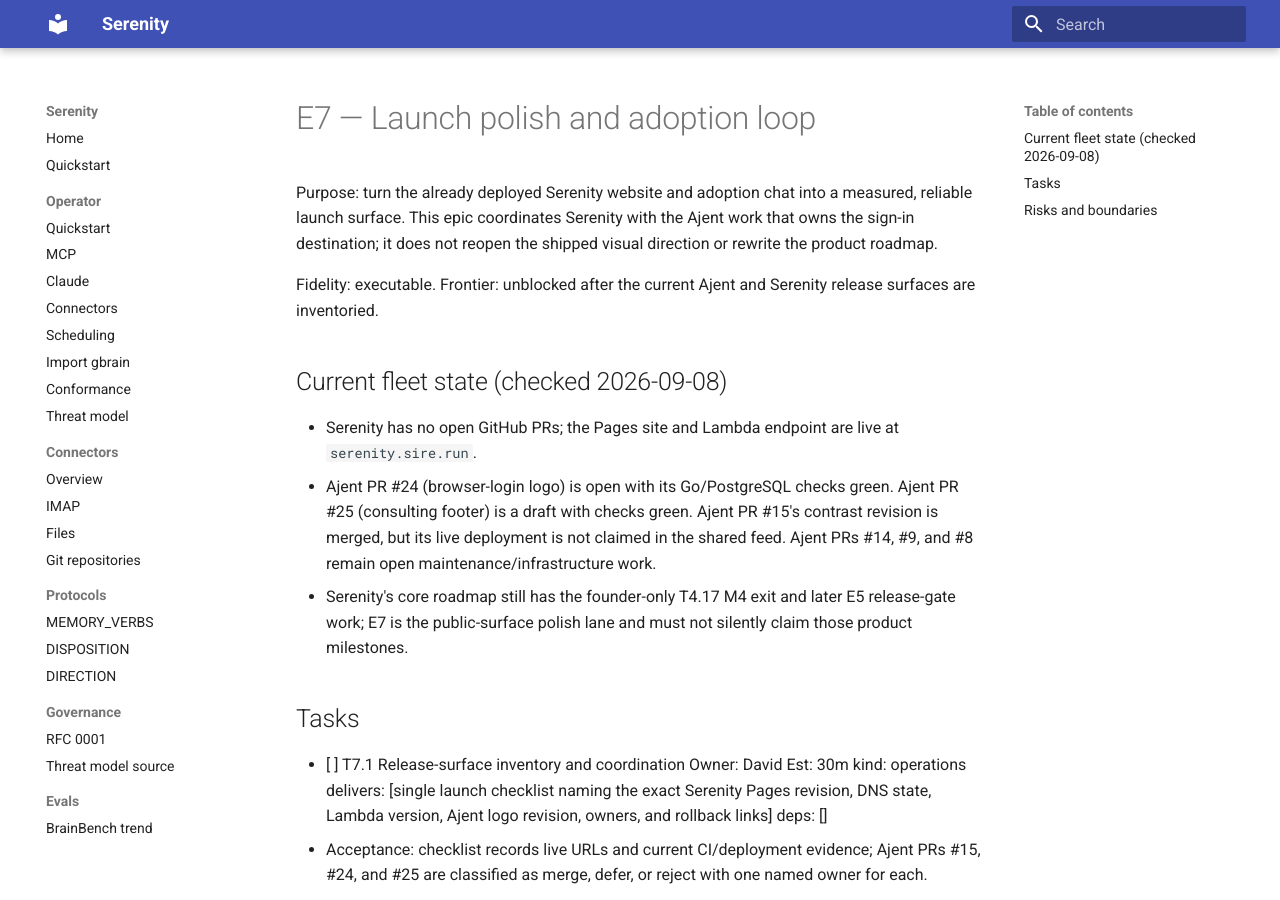
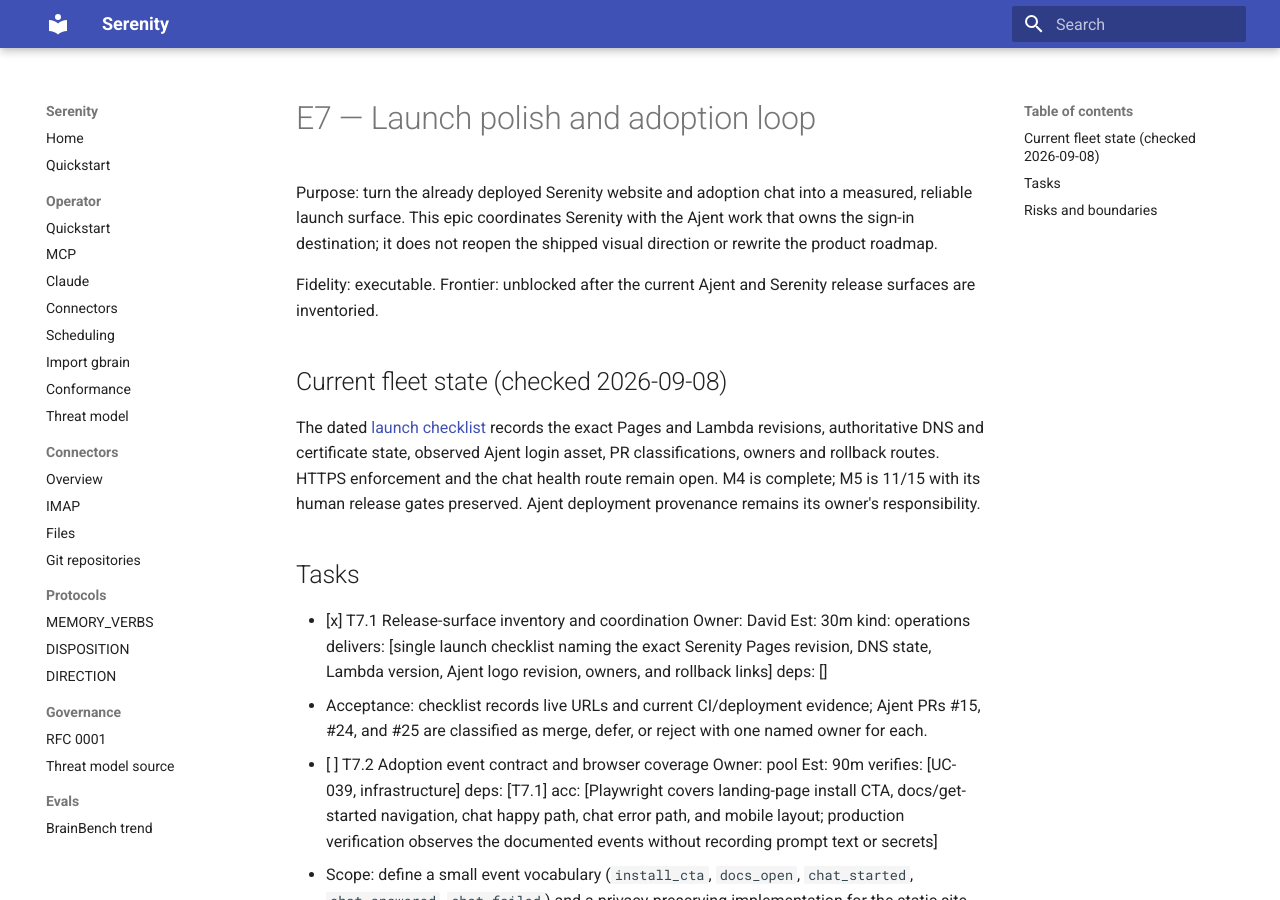
Before and after one commit to sirerun/serenity, an MkDocs documentation site: the page built from docs/plans/E7-launch-polish.md, in a window 1280 px wide and 900 px high. Built offline with MkDocs 1.6.1 and Material for MkDocs 9.7.7, drawn with Linux system fonts in a browser that asks for light colours.

Commit message:
docs: inventory live launch surfaces and remaining gates

```diff
--- a/docs/plans/E7-launch-polish.md
+++ b/docs/plans/E7-launch-polish.md
@@ -6,13 +6,11 @@
 
 ## Current fleet state (checked 2026-09-08)
 
-- Serenity has no open GitHub PRs; the Pages site and Lambda endpoint are live at `serenity.sire.run`.
-- Ajent PR #24 (browser-login logo) is open with its Go/PostgreSQL checks green. Ajent PR #25 (consulting footer) is a draft with checks green. Ajent PR #15's contrast revision is merged, but its live deployment is not claimed in the shared feed. Ajent PRs #14, #9, and #8 remain open maintenance/infrastructure work.
-- Serenity's core roadmap still has the founder-only T4.17 M4 exit and later E5 release-gate work; E7 is the public-surface polish lane and must not silently claim those product milestones.
+The dated [launch checklist](../launch/checklist.md) records the exact Pages and Lambda revisions, authoritative DNS and certificate state, observed Ajent login asset, PR classifications, owners and rollback routes. HTTPS enforcement and the chat health route remain open. M4 is complete; M5 is 11/15 with its human release gates preserved. Ajent deployment provenance remains its owner's responsibility.
 
 ## Tasks
 
-- [ ] T7.1 Release-surface inventory and coordination  Owner: David  Est: 30m  kind: operations  delivers: [single launch checklist naming the exact Serenity Pages revision, DNS state, Lambda version, Ajent logo revision, owners, and rollback links]  deps: []
+- [x] T7.1 Release-surface inventory and coordination  Owner: David  Est: 30m  kind: operations  delivers: [single launch checklist naming the exact Serenity Pages revision, DNS state, Lambda version, Ajent logo revision, owners, and rollback links]  deps: []
   - Acceptance: checklist records live URLs and current CI/deployment evidence; Ajent PRs #15, #24, and #25 are classified as merge, defer, or reject with one named owner for each.
 - [ ] T7.2 Adoption event contract and browser coverage  Owner: pool  Est: 90m  verifies: [UC-039, infrastructure]  deps: [T7.1]  acc: [Playwright covers landing-page install CTA, docs/get-started navigation, chat happy path, chat error path, and mobile layout; production verification observes the documented events without recording prompt text or secrets]
   - Scope: define a small event vocabulary (`install_cta`, `docs_open`, `chat_started`, `chat_answered`, `chat_failed`) and a privacy-preserving implementation for the static site. Keep the chat transcript out of analytics.
```
Also changed, not shown: docs/launch/checklist.md (added, +39 -0 lines), docs/plan.md (+2 -2 lines), docs/roadmap.md (+2 -0 lines).
